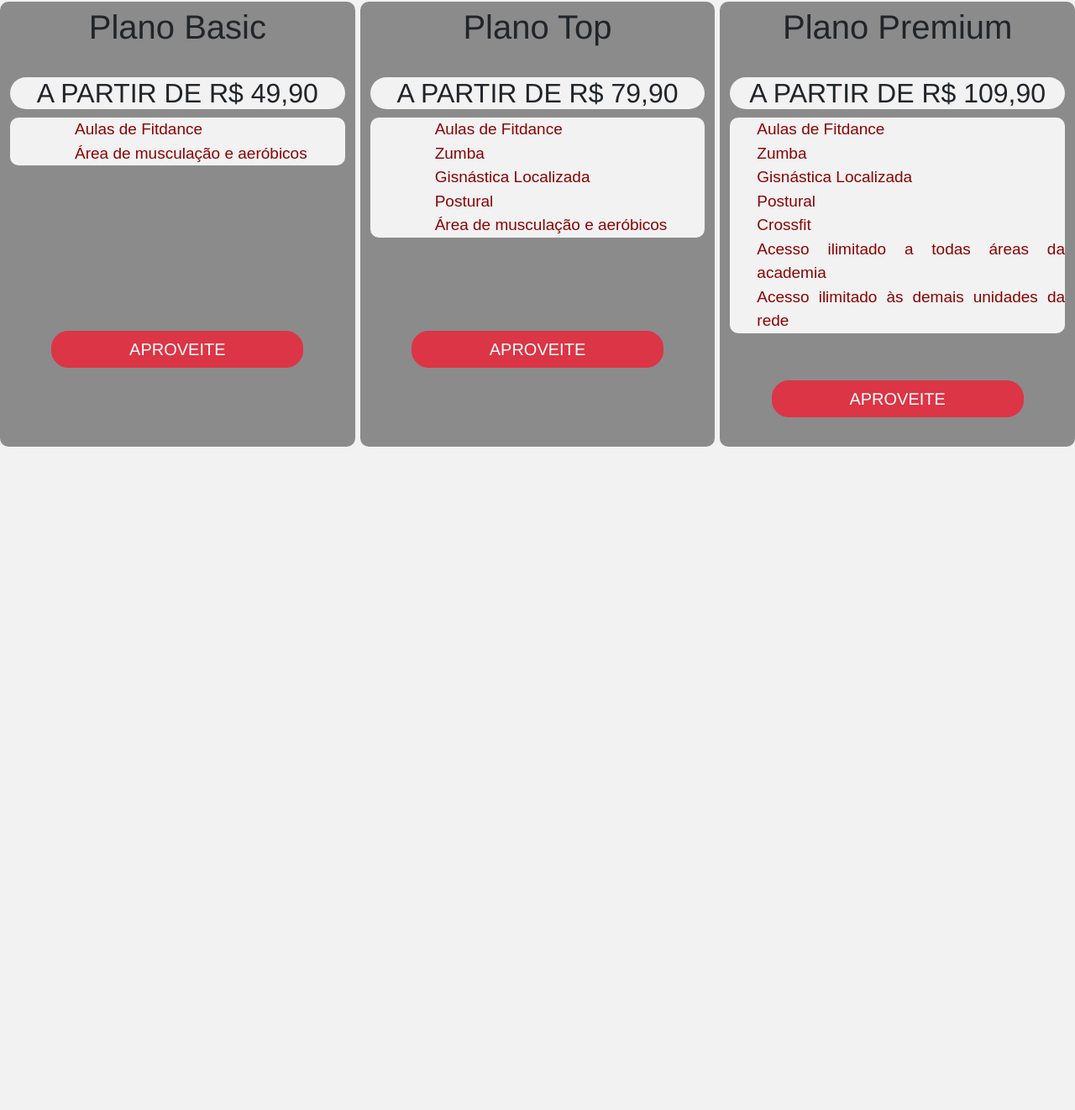
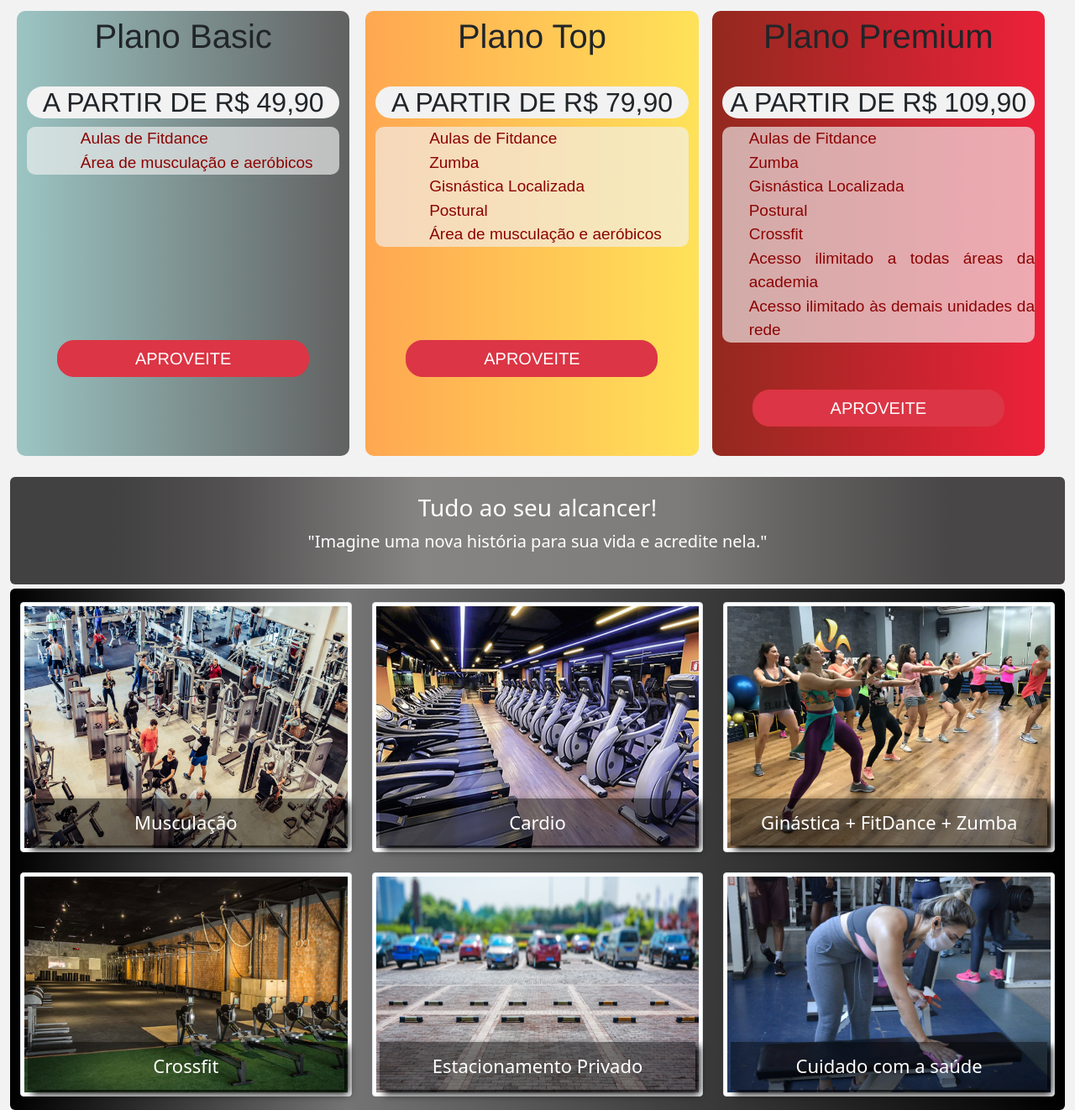
Before and after one commit to edulimaaa/Projeto---Loja-Virtual, a plain HTML site: page index.html in a window 1280 px wide. Shown: the part 629-1951 px from the top of the page at 84% size. Before the commit the page ends 1161 px from the top, so only its background shows below. Drawn offline with nearby package versions, Linux system fonts and the light colour scheme.

Commit message:
Adicionando novos recursos
* melhorando os blocos de preços
* adicionando o bloco de instalações

```diff
--- a/index.html
+++ b/index.html
@@ -23,7 +23,7 @@
               <div class="collapse navbar-collapse justify-content-end" id="navbarNav">
                 <ul class="navbar-nav">
                   <li class="nav-item">
-                    <a class="nav-link" aria-current="page" href="#carouselExampleCaptions"><svg xmlns="http://www.w3.org/2000/svg" width="16" height="16" fill="currentColor" class="bi bi-house" viewBox="0 0 16 16">
+                    <a class="nav-link" aria-current="page" href="#"><svg xmlns="http://www.w3.org/2000/svg" width="16" height="16" fill="currentColor" class="bi bi-house" viewBox="0 0 16 16">
                         <path fill-rule="evenodd" d="M2 13.5V7h1v6.5a.5.5 0 0 0 .5.5h9a.5.5 0 0 0 .5-.5V7h1v6.5a1.5 1.5 0 0 1-1.5 1.5h-9A1.5 1.5 0 0 1 2 13.5zm11-11V6l-2-2V2.5a.5.5 0 0 1 .5-.5h1a.5.5 0 0 1 .5.5z"/>
                         <path fill-rule="evenodd" d="M7.293 1.5a1 1 0 0 1 1.414 0l6.647 6.646a.5.5 0 0 1-.708.708L8 2.207 1.354 8.854a.5.5 0 1 1-.708-.708L7.293 1.5z"/>
                       </svg> Home</a>
@@ -94,8 +94,8 @@
       </div>
       </div>
       <div id="bloco-precos" class="container-fluid">
-        <div class="row">
-          <div id="plano1" class="col-sm">Plano Basic
+        <div class="row m-2 ">
+          <div id="plano1" class="col-sm mt-2">Plano Basic
             <div class="valor-plano">
               <h2>A PARTIR DE R$ 49,90</h2>
             </div>
@@ -108,7 +108,7 @@
             <div id="btn-aproveite1"><button type="button" class="btn btn-danger">APROVEITE</button></div>
           </div>
 
-          <div id="plano2" class="col-sm">Plano Top
+          <div id="plano2" class="col-sm mt-2">Plano Top
             <div class="valor-plano">
               <h2>A PARTIR DE R$ 79,90</h2>
             </div>
@@ -124,7 +124,7 @@
             <div id="btn-aproveite2"><button type="button" class="btn btn-danger">APROVEITE</button></div>
           </div>
 
-          <div id="plano3" class="col-sm">Plano Premium
+          <div id="plano3" class="col-sm mt-2">Plano Premium
             <div class="valor-plano">
               <h2>A PARTIR DE R$ 109,90</h2>
             </div>
@@ -146,6 +146,42 @@
       </div>
 
 
+        <div class="container-fluid">
+          <div id="text-frase" class="row text-center">
+            <h3>Tudo ao seu alcancer!</h3>
+            <p>"Imagine uma nova história para sua vida e acredite nela."</p>
+          </div>
+
+          <div id="fotos-instalacoes" class="row mb-6" >
+            <div id="instfoto1" class="col-md-4 mb-3 pt-3 position-relative oferece-item">
+              <img class="img-thumbnail position-absolute" src="imagens/Instalações-musculação.jpg" alt="área de musculação">
+                <h4 class="position-absolute">Musculação</h4>
+            </div>
+            <div id="instfoto2" class="col-md-4 mb-3 pt-3 position-relative oferece-item">
+              <img class="img-thumbnail" src="imagens/instalações-cardio.jpg" alt="instalações de esteiras">
+              <h4 class="position-absolute">Cardio</h4>
+            </div>
+            <div id="instfoto3" class="col-md-4 mb-3 pt-3 position-relative oferece-item">
+              <img class="img-thumbnail" src="imagens/instalações-fitdance.jpg" alt="espaço para ginástica e Fitdance">
+              <h4 class="position-absolute">Ginástica + FitDance + Zumba</h4>
+            </div>
+            <div id="instfoto4" class="col-md-4 mb-3 pt-2 position-relative oferece-item">
+              <img class="img-thumbnail" src="imagens/instalações-crossfit.jpg" alt="espaço Crossfit">
+              <h4 class="position-absolute">Crossfit</h4>
+            </div>
+            <div id="instfoto5" class="col-md-4 mb-3 pt-2 position-relative oferece-item">
+              <img class="img-thumbnail" src="imagens/instalações-estacionamento.png" alt="estacionamento">
+              <h4 class="position-absolute">Estacionamento Privado</h4>
+            </div>
+            <div id="instfoto6" class="col-md-4 mb-3 pt-2 position-relative oferece-item">
+              <img class="img-thumbnail" src="imagens/instalações-covid.jpg" alt="Cuidado com a saúde">
+              <h4 class="position-absolute">Cuidado com a saúde</h4>
+            </div>
+          </div>
+        </div>
+
+
+
 
 
 
--- a/style.css
+++ b/style.css
@@ -46,7 +46,9 @@ a {
 
 #text-planos{
     text-align: center;
-    background-color: #F20505;
+    color: white;
+    background: rgb(0,0,0);
+background: linear-gradient(90deg, rgba(0,0,0,1) 0%, rgba(230,0,0,1) 58%, rgba(0,0,0,1) 100%);
     margin-top: 5px;
     padding: 5px;
     font-size: 20px;
@@ -59,32 +61,51 @@ a {
 #plano1{
     font-size: 40px;
     font-family: 'Franklin Gothic Medium', 'Arial Narrow', Arial, sans-serif;
-    background-color: #8B8B8C;
+    background: #616161;  /* fallback for old browsers */
+    background: -webkit-linear-gradient(to right, #9bc5c3, #616161);  /* Chrome 10-25, Safari 5.1-6 */
+    background: linear-gradient(to right, #9bc5c3, #616161); /* W3C, IE 10+/ Edge, Firefox 16+, Chrome 26+, Opera 12+, Safari 7+ */
+
     text-align: center;
-    margin-right: 3px;
+    margin-right: 16px;
     border-radius: 10px;
+}#plano1:hover{
+    box-shadow: 5px 5px 12px rgba(0, 0, 0, 0.603);
 }
+
 #plano2{
     font-size: 40px;
     font-family: 'Franklin Gothic Medium', 'Arial Narrow', Arial, sans-serif;
-    background-color: #8B8B8C;
+    background: #ffe259;  /* fallback for old browsers */
+background: -webkit-linear-gradient(to right, #ffa751, #ffe259);  /* Chrome 10-25, Safari 5.1-6 */
+background: linear-gradient(to right, #ffa751, #ffe259); /* W3C, IE 10+/ Edge, Firefox 16+, Chrome 26+, Opera 12+, Safari 7+ */
+
     text-align: center;
     margin-left: 3px;
-    margin-right: 3px;
+    margin-right: 16px;
     border-radius: 10px;
+}#plano2:hover{
+    box-shadow: 5px 5px 12px rgba(0, 0, 0, 0.603);
 }
+
 #plano3{
     font-size: 40px;
     font-family: 'Franklin Gothic Medium', 'Arial Narrow', Arial, sans-serif;
-    background-color: #8B8B8C;
+    background: #ED213A;  /* fallback for old browsers */
+background: -webkit-linear-gradient(to right, #93291E, #ED213A);  /* Chrome 10-25, Safari 5.1-6 */
+background: linear-gradient(to right, #93291E, #ED213A); /* W3C, IE 10+/ Edge, Firefox 16+, Chrome 26+, Opera 12+, Safari 7+ */
+
+
+
     text-align: center;
-    margin-left: 3px;
+    margin-right: 16px;
     border-radius: 10px;
+}#plano3:hover{
+    box-shadow: 5px 5px 12px rgba(0, 0, 0, 0.603);
 }
 .text-plano{
     margin-top: 10px;
     color: #8C0303;
-    background-color: #F2F2F2;
+    background-color: #f2f2f2a6;
     font-family: Arial, Helvetica, sans-serif;
     font-size: 19px;
     justify-items: center;
@@ -115,7 +136,76 @@ a {
     margin-top: 45px;
     margin-bottom: 30px;
 }
+/*FIM -- Area escolha de planos*/
+/*CAIXA FRASE MOTIVAÇÃO*/
+#text-frase{
+    background: rgb(66,65,65);
+    background: linear-gradient(90deg, rgba(66,65,65,1) 10%, rgba(83,81,81,1) 21%, rgba(135,132,132,1) 39%, rgba(130,127,127,1) 52%, rgba(125,122,122,1) 64%, rgba(103,100,100,1) 73%, rgba(72,70,70,1) 89%);
+    color: white;
+
+
+    margin: 0;
+    margin-top: 25px !important;
+    padding: 20px;
+    font-size: 20px;
+    border-radius: 6px;
+}
+/*FIM -- CAIXA FRASE MOTIVAÇÃO*/
 
 
 
-/*FIM Area escolha de planos*/
+
+
+/*FOTOS INSTALAÇÕES*/
+#fotos-instalacoes{
+    background: rgb(0,0,0);
+    background: linear-gradient(90deg, rgba(0,0,0,1) 0%, rgba(116,116,116,1) 32%, rgba(0,0,0,1) 100%);
+
+    margin: 0%;
+    border-radius: 6px;
+    margin-top: 5px;
+}
+
+
+#instfoto1 > img{
+    width: 100% ;
+    height: 100%;
+    position: relative !important;
+}
+#instfoto2 > img{
+    width: 100% ;
+    height: 100%;
+}
+#instfoto3 > img{
+    width: 100% ;
+    height: 100%;
+}
+#instfoto4 > img{
+    width: 100% ;
+    height: 100%;
+}
+#instfoto5 > img{
+    width: 100% ;
+    height: 100%;
+}
+#instfoto6 > img{
+    width: 100% ;
+    height: 100%;
+}
+
+.oferece-item h4 {
+    text-align: center;
+    color: #fff;
+    background-color: rgba(0, 0, 0, 0.479);
+    font-size: 22px;
+    position: absolute;
+   right: 5%;
+    bottom: 0;
+    padding: 15px;
+    width: 90%;
+    z-index: 20;
+    box-shadow: 5px 5px 9px black;
+  }
+
+
+/*FIM FOTOS INSTALAÇÕES*/
```
Also changed, not shown: imagens/Instalações-musculação.jpg (added), imagens/instalações-cardio.jpg (added), imagens/instalações-covid.jpg (added), imagens/instalações-crossfit.jpg (added), imagens/instalações-estacionamento.png (added), imagens/instalações-fitdance.jpg (added).
